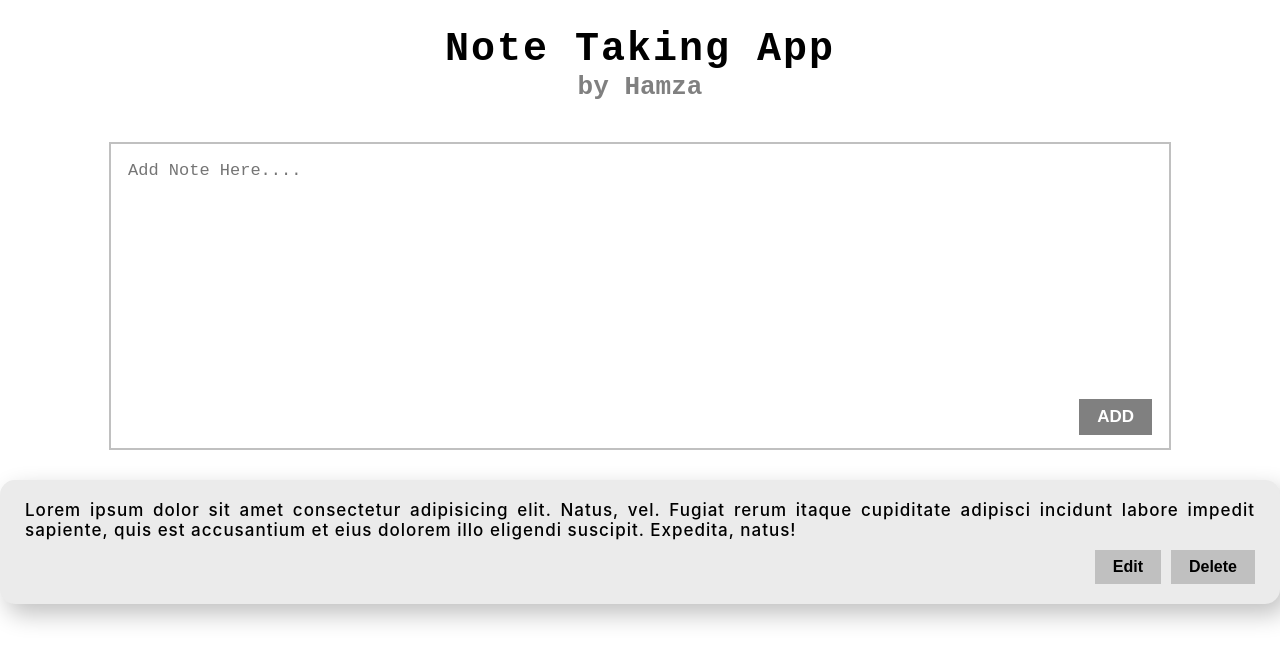
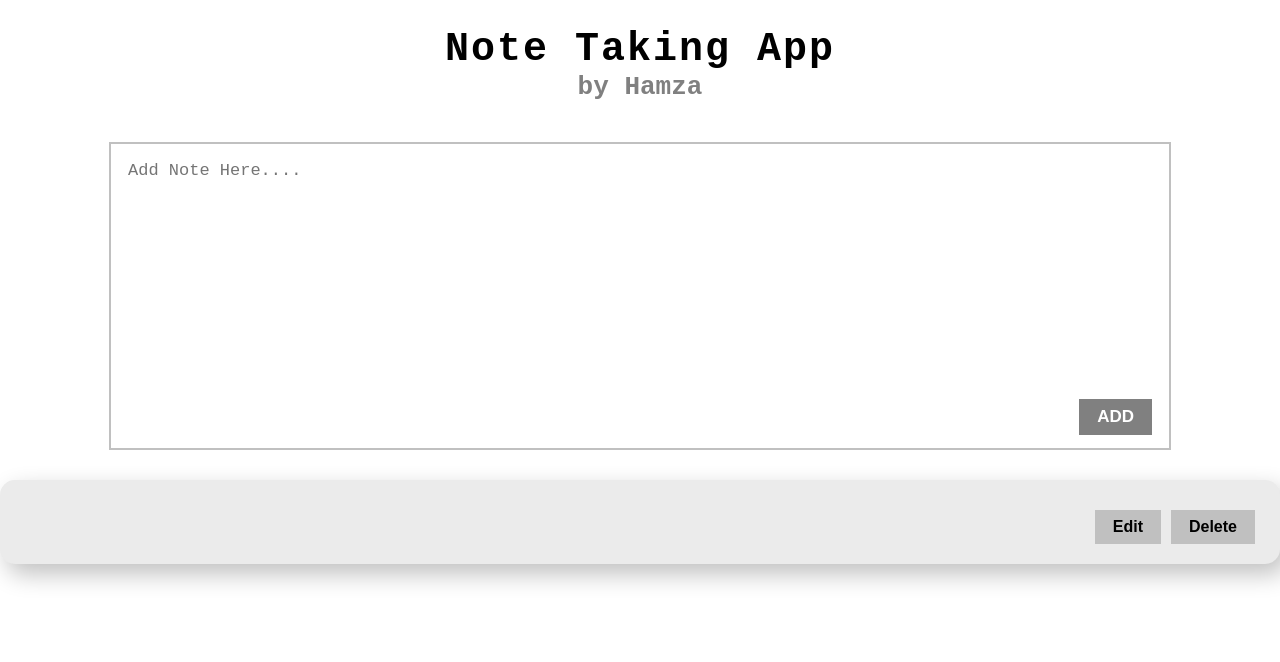
Before and after one commit to hamza-aamir-1/Note-Taking-App-ReactJS, a React (Create React App) app: page / in a window 1280 px wide. Shown: the top 662 px of the page. Built offline with nearby package versions, Linux system fonts and the light colour scheme.

Commit message:
minor update

```diff
--- a/src/App.js
+++ b/src/App.js
@@ -9,7 +9,6 @@ function App() {
         <span className='heading-one'>Note Taking App</span> <br /> <span className='heading-two'>by Hamza</span>
       </h1>
       <AddNote />
-      <NoteBox />
     </div>
   );
 }
--- a/src/components/AddNote/AddNote.jsx
+++ b/src/components/AddNote/AddNote.jsx
@@ -1,16 +1,8 @@
 import React, { useState } from 'react'
+import NoteBox from '../NoteBox/NoteBox';
 import './AddNote.css'
 
 let notesArr = [];
-
-// export function notesListFun(){
-//     const notesList = [...notesArr];
-//     return(
-//         notesList
-//     )
-// }
-// const notesList = [...notesArr];
-// export {notesList};
 
 const AddNote = () => {
 
@@ -20,11 +12,8 @@ const AddNote = () => {
 
     const addNoteBtn = (event) => {
         event.preventDefault();
-        // console.log(singleNote);
-        // notesArr.push(singleNote);
         notesArr = [...notesArr, singleNote];
-        // console.log(notesArr);
-        // notesListFun();
+        console.log(notesArr);
     }
 
     let [singleNote, setSingleNote] = useState('');
@@ -39,6 +28,7 @@ const AddNote = () => {
                 </div>
             </form>
         </div>
+        <NoteBox text={notesArr}/>
     </div>
   )
 }
--- a/src/components/NoteBox/NoteBox.jsx
+++ b/src/components/NoteBox/NoteBox.jsx
@@ -1,12 +1,10 @@
 import React, { useState } from 'react'
 import SingleNote from '../SingleNote/SingleNote'
-// import { notesListFun } from '../AddNote/AddNote'
 
-const NoteBox = () => {
+const NoteBox = (props) => {
   return (
     <div>
-        {/* {console.log(notesListFun)} */}
-        <SingleNote />
+        <SingleNote text={props.text}/>
     </div>
   )
 }
--- a/src/components/SingleNote/SingleNote.jsx
+++ b/src/components/SingleNote/SingleNote.jsx
@@ -1,11 +1,11 @@
 import React, {useState} from 'react'
 import './SingleNote.css'
 
-const SingleNote = () => {
+const SingleNote = (props) => {
   return (
     <div className='single-note-box'>
         <div className='single-note-text'>
-            Lorem ipsum dolor sit amet consectetur adipisicing elit. Natus, vel. Fugiat rerum itaque cupiditate adipisci incidunt labore impedit sapiente, quis est accusantium et eius dolorem illo eligendi suscipit. Expedita, natus!
+            {props.text}
         </div>
         <div>
             <form action="" className='single-note-btn-box'>
```
